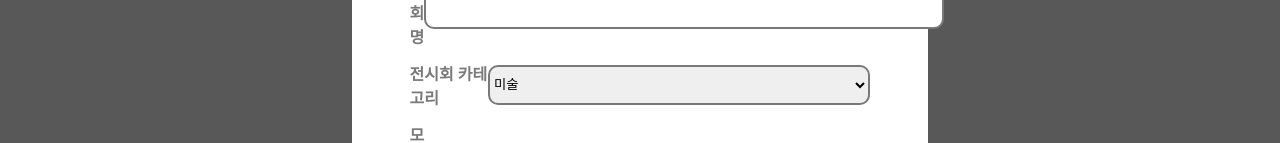
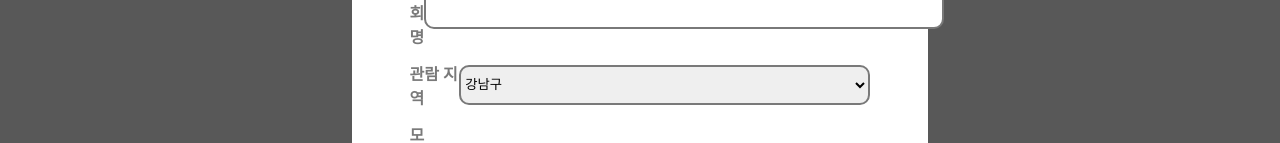
Before and after one commit to KUSITMS26th-T3-HIBIT/KUSITMS26th-T3-HIBIT-Front, a React (Create React App) app: page /match/newpost in a window 1280 px wide. Shown: the part 430-573 px from the top of the page. Built offline with nearby package versions, Linux system fonts and the light colour scheme.

Commit message:
feat: 매칭 게시글 발행 - 주소 추가

```diff
--- a/src/Global/Nav/UserGreeting.js
+++ b/src/Global/Nav/UserGreeting.js
@@ -20,18 +20,7 @@ const UserGreeting = () => {
                         <div className='nav-user-item' onClick={() => { navigate('/service') }}>서비스 소개</div>
                         <div
                             className='nav-user-item'
-                            onClick={() => {
-                                // axios.get(`/matching/list`)
-                                //     .then((res)=>{
-                                //         console.log(res);
-                                //         console.log(res.data);
-                                //     })
-                                //     .catch((err)=>{
-                                //         console.log(err);
-                                //     })
-
-                                navigate('/match');
-                            }}
+                            onClick={() => {navigate('/match');}}
                         >매칭</div>
                         <div className='nav-user-item' onClick={() => { navigate('/community') }}>커뮤니티</div>
                         <div className='nav-user-item' onClick={() => { navigate('/exhibitinfo') }}>전시회 정보</div>
--- a/src/Global/User/SignupInfo.js
+++ b/src/Global/User/SignupInfo.js
@@ -461,6 +461,7 @@ let SignupInfo = () => {
                                     id: id,
                                     password: pw,
                                     nickname: nickname,
+                                    name: name,
                                     phone_number: phone,
                                     birth: year + month + day,
                                     gender: gender,
--- a/src/Matching/MatchNewPost.js
+++ b/src/Matching/MatchNewPost.js
@@ -1,4 +1,4 @@
-import React from "react";
+import React, { useEffect } from "react";
 import { useState } from "react";
 import { useNavigate } from "react-router-dom";
 import ItemsCarousel from "react-items-carousel";
@@ -18,7 +18,7 @@ const MatchNewPost = () => {
 
   let [title, setTitle] = useState('');
   let [exhibitName, setExhibitName] = useState('');
-  let [category, setCategory] = useState('');
+  let [area, setArea] = useState('');
   let [personNum, setPersonNum] = useState(0);
   let [startDate, setStartDate] = useState('');
   let [endDate, setEndDate] = useState('');
@@ -34,6 +34,10 @@ const MatchNewPost = () => {
   const chevronWidth = 10;
   const imgState = [1, 2, 3, 4];
   const ItemsCarouselChoose = () => {};
+
+  useEffect(()=>{
+    console.log(area);
+  }, [area]);
 
   return (
     <>
@@ -68,8 +72,39 @@ const MatchNewPost = () => {
             </div>
 
             <div className="MatchNewPost-gridbox-line2">
-              <span>전시회 카테고리</span>
-              <select onChange={(e)=> setCategory(+e.target.value)}>
+              <span>관람 지역</span>
+              <select
+                className="MatchNewPost-gridbox-line2-select"
+                name='city'
+                onChange={(e) => { setArea(e.target.value) }}
+              >
+                <option value='강남구'>강남구</option>
+                <option value='강동구'>강동구</option>
+                <option value='강서구'>강서구</option>
+                <option value='강북구'>강북구</option>
+                <option value='관악구'>관악구</option>
+                <option value='광진구'>광진구</option>
+                <option value='구로구'>구로구</option>
+                <option value='금천구'>금천구</option>
+                <option value='노원구'>노원구</option>
+                <option value='동대문구'>동대문구</option>
+                <option value='도봉구'>도봉구</option>
+                <option value='동작구'>동작구</option>
+                <option value='마포구'>마포구</option>
+                <option value='서대문구'>서대문구</option>
+                <option value='성동구'>성동구</option>
+                <option value='성북구'>성북구</option>
+                <option value='서초구'>서초구</option>
+                <option value='송파구'>송파구</option>
+                <option value='영등포구'>영등포구</option>
+                <option value='용산구'>용산구</option>
+                <option value='양천구'>양천구</option>
+                <option value='은평구'>은평구</option>
+                <option value='종로구'>종로구</option>
+                <option value='중구'>중구</option>
+                <option value='중랑구'>중랑구</option>
+              </select>
+              {/* <select onChange={(e)=> setCategory(+e.target.value)}>
                 {
                   exhibit_category_data.map((d)=>{
                     return (
@@ -77,7 +112,7 @@ const MatchNewPost = () => {
                     )
                   })
                 }
-              </select>
+              </select> */}
             </div>
 
             <div className="MatchNewPost-gridbox-line3">
@@ -206,7 +241,7 @@ const MatchNewPost = () => {
                   title: title,
                   exhibition: exhibitName,
                   content: recruitText,
-                  category: category,
+                  area: area,
                   number: personNum,
                   start_date: startDate,
                   finish_date: endDate,
@@ -229,14 +264,14 @@ const MatchNewPost = () => {
             <div className="MatchNewPost-gridbox-line10">
               <div className="MatchNewPost-gridbox-line10-inner">
                 <span>발행하기</span>
-                <div
+                {/* <div
                   className="MatchNewPost-pageupbutton-circle"
                   onClick={() => {
                     axios.post('/matching/post', {
                       title: title,
                       exhibition: exhibitName,
                       content: recruitText,
-                      category: category,
+                      area: area,
                       number: personNum,
                       start_date: startDate,
                       finish_date: endDate,
@@ -257,7 +292,7 @@ const MatchNewPost = () => {
                   }}
                 >
                 <div className="MatchNewPost-pageupbutton-arrow"></div>
-              </div>
+              </div> */}
             </div>{/* //화살표버튼  */}</div>
           </div>
         </div>
```
